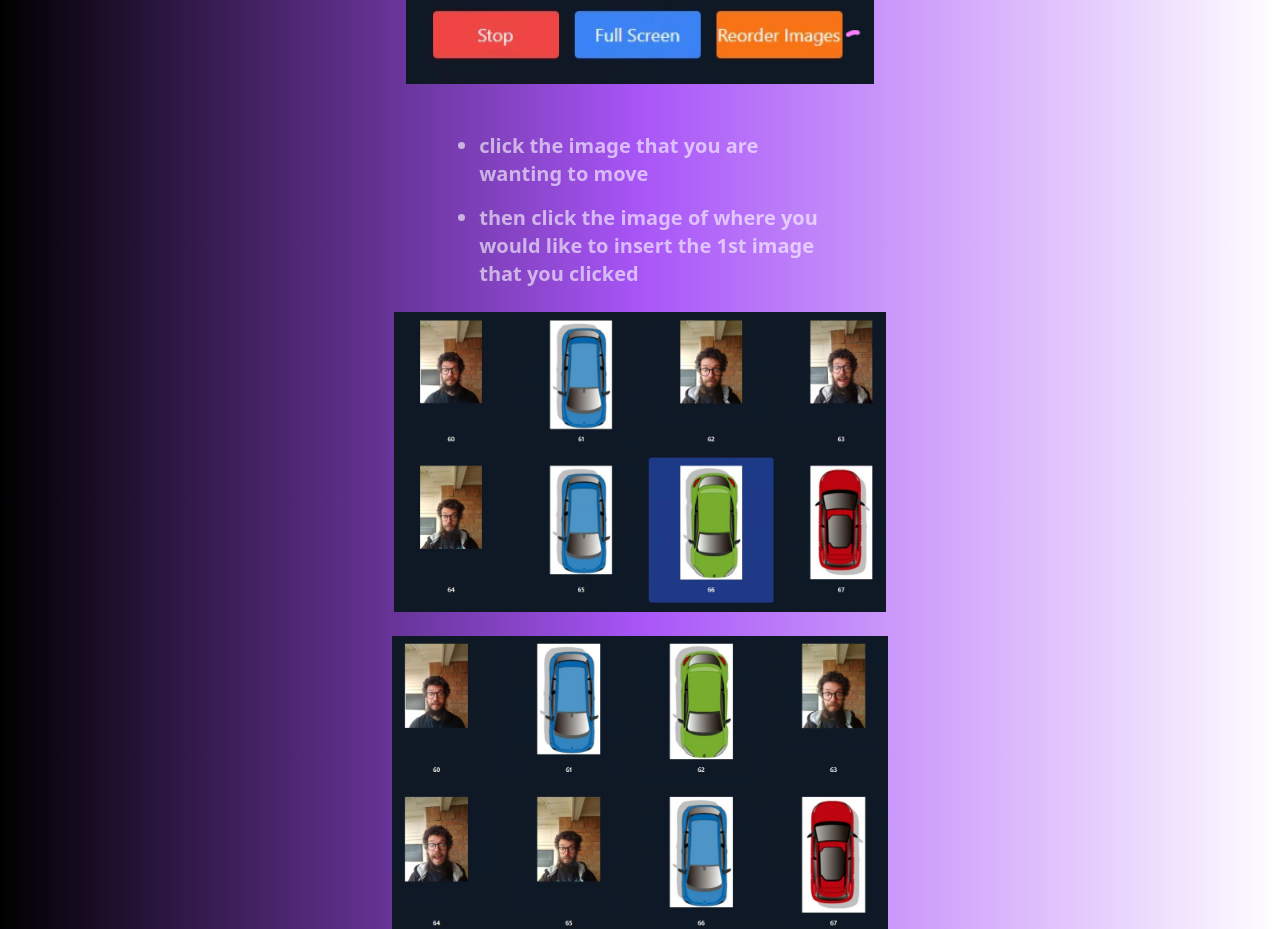
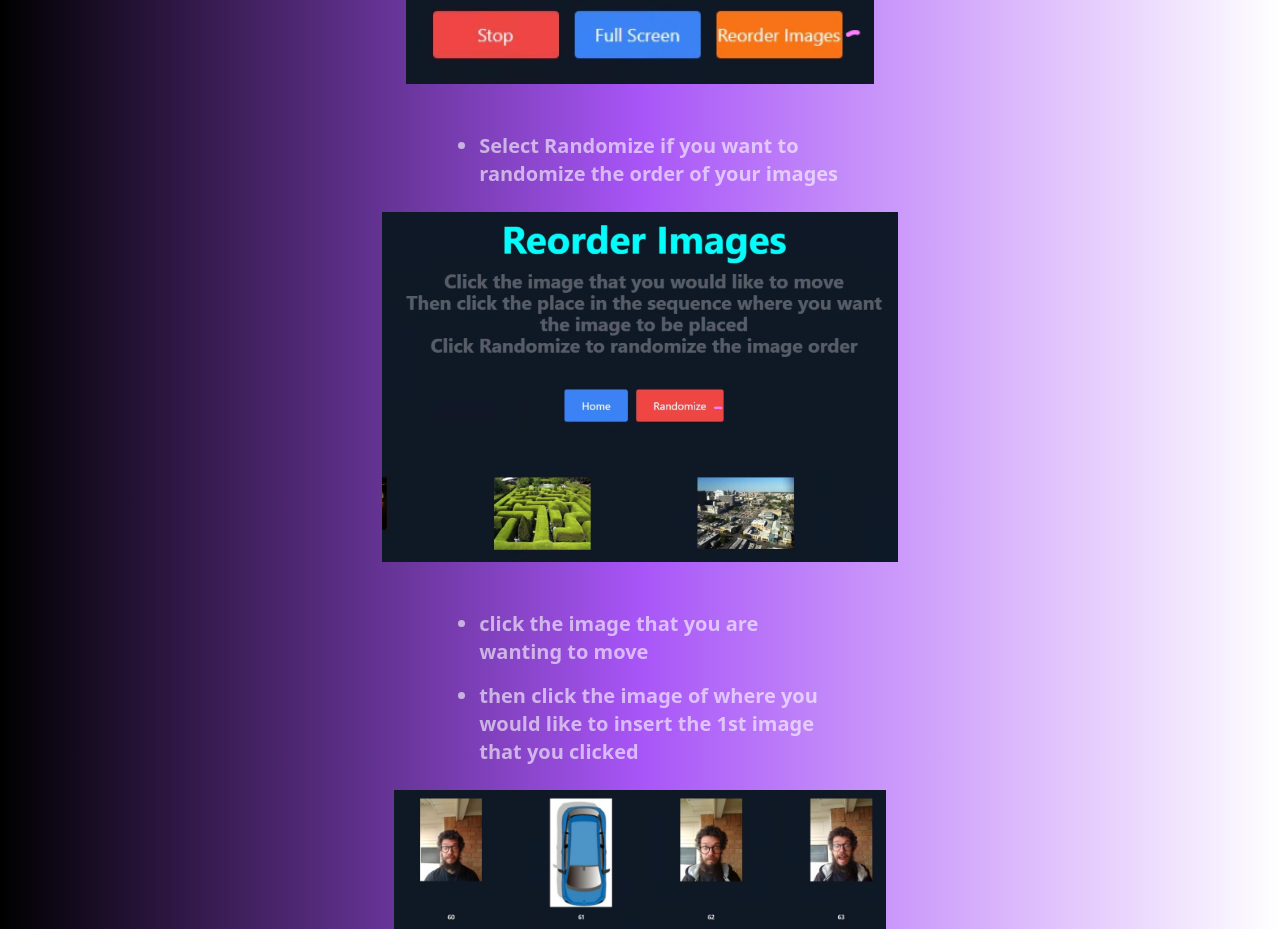
Before and after one commit to nathanfenoglio/midi-montage-image-sequencer, a Next.js app: page /Instructions in a window 1280 px wide. Shown: the part 7120-8049 px from the top of the page. Built offline with nearby package versions, Linux system fonts and the light colour scheme.

Commit message:
add randomize button instruction to instructions page

```diff
--- a/app/Instructions/page.tsx
+++ b/app/Instructions/page.tsx
@@ -128,6 +128,15 @@ const Instructions = () => {
             <Image src='/images/midi_image_seq_10.png' alt='midi_image_seq_10' layout='fill' objectFit='contain' className='rounded-lg'/>
           </div>
 
+          <div className='w-[80%] lg:w-[50%] pl-2 xl:pl-6 mx-auto text-start text-lg md:text-xl text-opacity-60 font-bold text-white mt-12'>
+            <ul className='list-disc pl-5 space-y-4'>
+              <li>Select Randomize if you want to randomize the order of your images</li>
+            </ul>
+          </div>
+          <div className='relative w-full h-[350px] overflow-hidden rounded-lg md:mt-6'>
+            <Image src='/images/midi_image_seq_random.png' alt='midi_image_seq_10' layout='fill' objectFit='contain' className='rounded-lg'/>
+          </div>
+
           <div className='w-[80%] lg:w-[50%] pl-2 xl:pl-6 mx-auto text-start text-lg md:text-xl text-opacity-60 font-bold text-white'>
             <ul className='list-disc pl-5 space-y-4'>
               <li className='mt-12'>click the image that you are wanting to move</li>
```
Also changed, not shown: public/images/midi_image_seq_random.png (added).
